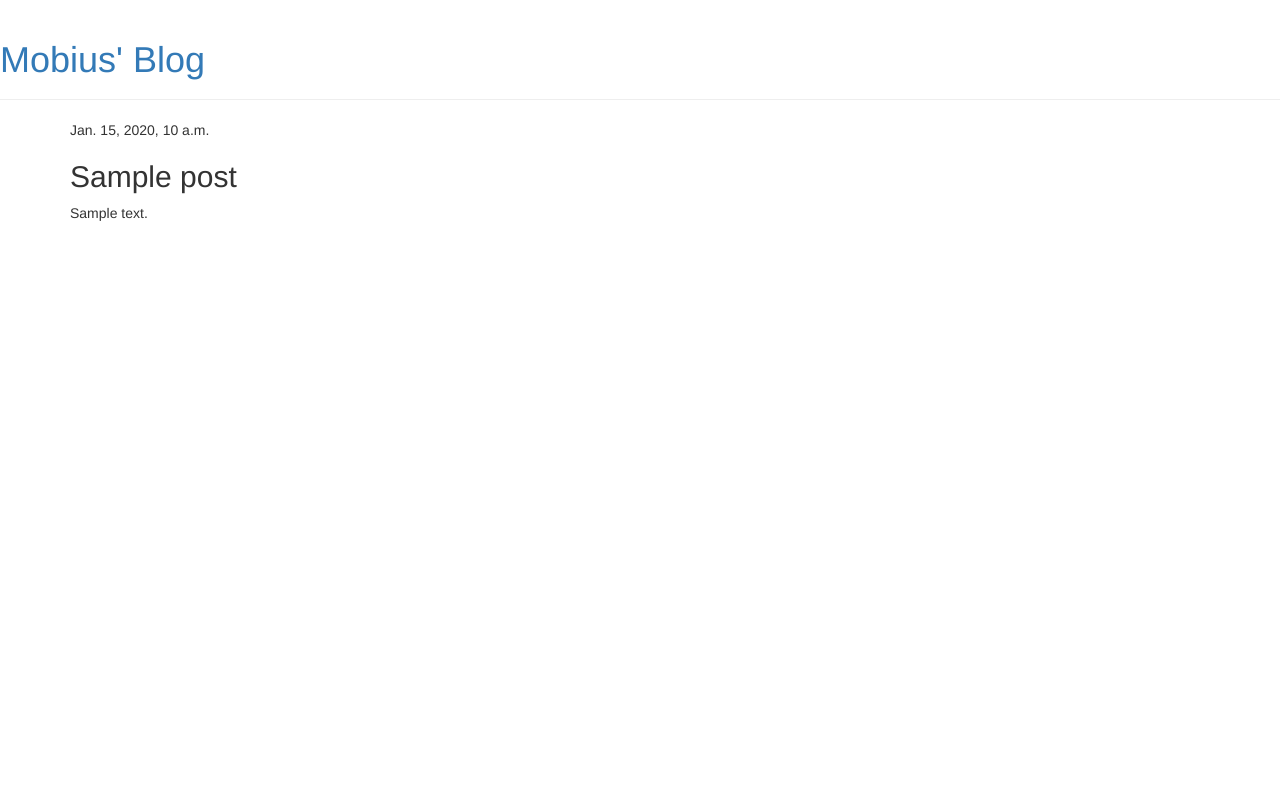
After one commit to MobiusParadox213/my-first-blog, a Django app: template blog/templates/blog/post_detail.html in a window 1280 px wide. The commit adds this page. Run offline with Django 3.2, Linux system fonts and the light colour scheme; the template is opened without the code that fills it: most values are stand-ins (such as "Sample title", 1, 10 or a date in 2020); some libraries are stand-ins or nearby versions.

Commit message:
Added view and template for detailed blog post as well as CSS for the site.

```diff
--- /dev/null
+++ b/blog/templates/blog/base.html
@@ -0,0 +1,25 @@
+{% load static %}
+<html lang="en">
+    <head>
+        <meta charset="UTF-8">
+        <title>Mobius' blog</title>
+        <link rel="stylesheet" href="//maxcdn.bootstrapcdn.com/bootstrap/3.2.0/css/bootstrap.min.css">
+        <link rel="stylesheet" href="//maxcdn.bootstrapcdn.com/bootstrap/3.2.0/css/bootstrap-theme.min.css">
+        <link href="//fonts.googleapis.com/css?family=Lobster&subset=latin,latin-ext" rel="stylesheet" type="text/css">
+        <link rel="stylesheet" href="{% static 'css/blog.css' %}">
+    </head>
+
+    <body>
+        <div class="page-header">
+            <h1><a href="/">Mobius' Blog</a></h1>
+        </div>
+        <div class="content container">
+            <div class="row">
+                <div class="col-md-8">
+                    {% block content %}
+                    {% endblock %}
+                </div>
+            </div>
+        </div>
+    </body>
+</html>
--- /dev/null
+++ b/blog/templates/blog/post_detail.html
@@ -0,0 +1,13 @@
+{% extends 'blog/base.html' %}
+
+{% block content %}
+    <div class="post">
+        {% if post.published_date %}
+            <div class="date">
+                {{ post.published_date }}
+            </div>
+        {% endif %}
+        <h2>{{ post.title }}</h2>
+        <p>{{ post.text|linebreaksbr }}</p>
+    </div>
+{% endblock %}
--- a/blog/views.py
+++ b/blog/views.py
@@ -1,4 +1,4 @@
-from django.shortcuts import render
+from django.shortcuts import render, get_object_or_404
 from django.utils import timezone
 from .models import Post
 
@@ -6,3 +6,7 @@ from .models import Post
 def post_list(request):
     posts = Post.objects.filter(published_date__lte=timezone.now()).order_by('published_date')
     return render(request, 'blog/post_list.html', {'posts': posts})
+
+def post_detail(request, pk):
+    post = get_object_or_404(Post, pk=pk)
+    return render(request, 'blog/post_detail.html', {'post': post})
--- a/mysite/settings.py
+++ b/mysite/settings.py
@@ -24,7 +24,7 @@ BASE_DIR = Path(__file__).resolve().parent.parent
 SECRET_KEY = '=iqn@@q2d@p)@mi(h++0_@lgx2vqj%t%ul17g%jaa%8_gi^tt7'
 
 # SECURITY WARNING: don't run with debug turned on in production!
-DEBUG = False
+DEBUG = True
 
 ALLOWED_HOSTS = ['127.0.0.1', '.pythonanywhere.com']
 
@@ -120,4 +120,4 @@ USE_TZ = True
 # https://docs.djangoproject.com/en/3.1/howto/static-files/
 
 STATIC_URL = '/static/'
-STATIC_ROOT = str(os.path.join(BASE_DIR, 'static'))
+STATIC_ROOT = os.path.join(BASE_DIR, 'static'),
```
Also changed, not shown: blog/templates/blog/post_list.html (+10 -17 lines), mysite/urls.py (+4 -4 lines).
